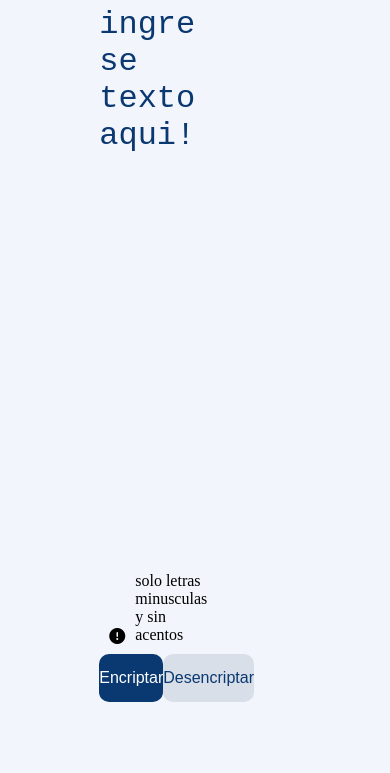
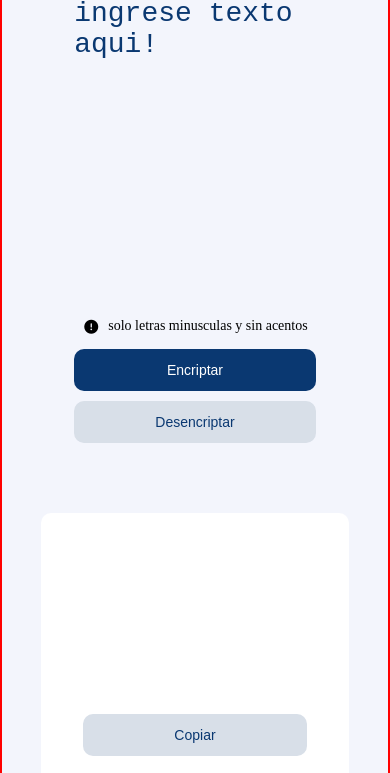
Before and after one commit to Clever-paul/Challenge1-encriptador, a plain HTML site: page index.html in a window 390 px wide. Shown: the part 68-841 px from the top of the page. Drawn offline with Linux system fonts and the light colour scheme.

Commit message:
agregamos resposividad para moviles

```diff
--- a/index.html
+++ b/index.html
@@ -14,7 +14,7 @@
     </header>
     <main class="main">
             <section class="entrada-texto">
-                    <textarea id="texto" rows="30" placeholder="Ingrese texto aqui!" required></textarea>
+                    <textarea id="texto" rows="10" placeholder="Ingrese texto aqui!" required></textarea>
                     <div class="warning"><i class="fa-sharp fa-solid fa-circle-exclamation icono"></i><p>solo letras minusculas y sin acentos</p></div>
 
                     <div class="btns">
@@ -28,7 +28,7 @@
                     <textarea id="textoencriptado" rows="10" disabled></textarea>
                     <button id="copiar" class="copiar">Copiar</button>
                 </div>
-            </div>
+                </div>
                 <div id="info" class="info">
                     <img src="imgs/Muñeco.png" alt="">
                         <h4>Ningun mensaje fue encontrado</h4>
--- a/js.js
+++ b/js.js
@@ -2,12 +2,9 @@
 function mostrarInfo(){
     let x = document.getElementById('cont-mensaje');
     let y = document.getElementById('info');
-    if (x.style.display === 'none'){
+    if(y.style.display !== 'none' ){
         x.style.display = 'block';
-        y.style.display = 'none';
-    }else{
-        x.style.display = 'none';
-        y.style.display = 'block';
+        y.style.display = 'none'
     }
 }
 
@@ -36,9 +33,7 @@ function desencriptar(){
 
 function copiar(){
     let mensajeCopiar =  document.getElementById("textoencriptado");
-    navigator.clipboard.writeText(mensajeCopiar.value)
-      .then(() => console.log('Texto copiado!'))
-      .catch((error) => console.error('Error al copiar el texto', error));
+    navigator.clipboard.writeText(mensajeCopiar.value);
 }
 
 let btnEncriptar = document.getElementById("encriptar");
@@ -46,6 +41,6 @@ btnEncriptar.addEventListener("click", encriptar);
 btnEncriptar.addEventListener("click", mostrarInfo)
 let btnDesencriptar = document.getElementById("desencriptar");
 btnDesencriptar.addEventListener("click", desencriptar);
-
+btnDesencriptar.addEventListener("click", mostrarInfo);
 let btnCopiar = document.getElementById("copiar");
 btnCopiar.addEventListener("click", copiar);
--- a/style.css
+++ b/style.css
@@ -12,6 +12,7 @@
   position: absolute;
   top: 0.8rem;
   left: 2rem;
+  border: solid red 2px;
 }
 .header img{
   width: 2rem;
@@ -78,7 +79,7 @@ textarea:focus{
 .warning .icono{
   padding: 0px 10px;
 }
-
+/*salida de texto*/
 .salida-texto{
   width: 30%;
   height: 90%;
@@ -179,3 +180,39 @@ textarea:focus{
   transform: scale(1.1);
 
 }
+@media (max-width: 540px){
+  *{
+    font-size: 14px;
+  }
+  .main{
+    width: 100%;
+    height: auto;
+    border: solid 2px red;
+  }
+  .entrada-texto{
+    width: 100%;
+  }
+  .entrada-texto .btns{
+    flex-direction: column;
+  }
+  .entrada-texto .btns button{
+    width: 100%;
+    margin: 5px 0px;
+    border: #000;
+  }
+  .salida-texto{
+    width: 80%;
+    height: auto;
+    margin: auto;
+  }
+  #cont-mensaje{
+    display: block;
+  }
+  .info{
+    display: none;
+  }
+  .mensaje .copiar{
+    width: 100%;
+  }
+
+}
```
